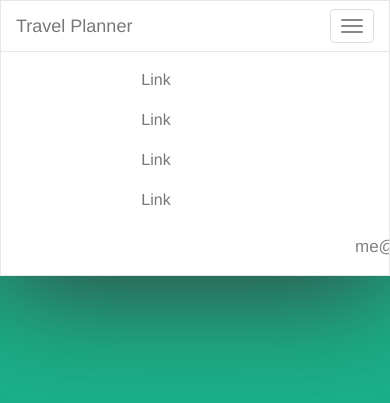
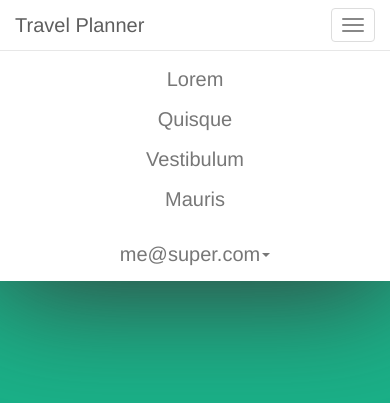
Before and after one commit to jgtaruc/travel-planner, a Django app: page /home/dashboard in a window 390 px wide, after a click on "Toggle navigation". Shown: the top 403 px of the page. Run offline with Django 3.2, Linux system fonts and the light colour scheme; a user stored in the database is signed in; parts of the project's set-up code (start-up, migrations or seed data) failed here and were passed over; some libraries are stand-ins or nearby versions.

Commit message:
did some window responsive work on main and dashboard pages

```diff
--- a/trip_app/static/trip_app/css/dashboard.css
+++ b/trip_app/static/trip_app/css/dashboard.css
@@ -3,46 +3,32 @@
 .navbar-default .navbar-nav > .open > a:hover,
 .navbar-default .navbar-nav > .open > a:focus {
   background-color: rgb(26, 177, 136);
+  transition: .4s ease;
 }
 
 .navbar {
   box-shadow:0 4px 120px 4px #383838;
   background-color: white;
-}
-
-.nav, .navbar-nav {
-  position: relative;
-  left: 35%;
-}
-
-.dropdown {
-  position: relative;
-  float: right;
-}
-
-.dropdown-menu {
-  left: auto;
-  right: 0;
-}
-
-.collapse {
-  margin-left: auto;
-  margin-right: auto;
-
-}
-
-#signout, #signout li a{
-  position: relative;
-  text-decoration: none;
-  list-style: outside none none;
-  font-size: 17px;
-  color: gray;
-  margin-right: 0px;
-  margin-left: 0px;
-  top: inherit;
+  border: none;
+  border-radius: 0px;
 }
 
 
-li a {
-  font-size:  16px;
+.navbar-center {
+  display: inline-block;
+  float: none;
 }
+
+
+.navbar .navbar-collapse {
+    text-align: center;
+}
+
+li a, .navbar-brand {
+  font-size:  20px;
+}
+
+ul {
+  position: relative;
+  vertical-align: middle;
+}
--- a/trip_app/templates/trip_app/dashboard.html
+++ b/trip_app/templates/trip_app/dashboard.html
@@ -2,6 +2,7 @@
 <html lang="en">
   <head>
     <meta charset="utf-8">
+    <meta name="viewport" content="width=device-width, initial-scale=1">
     {% load staticfiles %}
     <link rel="stylesheet" type="text/css" href="{% static 'trip_app/css/bootstrap.css'%}"/>
     <link rel="stylesheet" type="text/css" href="{% static 'trip_app/css/reusables.css'%}"/>
@@ -28,14 +29,14 @@
 
         <!-- Collect the nav links, forms, and other content for toggling -->
         <div class="collapse navbar-collapse" id="bs-example-navbar-collapse-1">
-          <ul class="nav navbar-nav">
-            <li class="links"><a href="#">Link <span class="sr-only">(current)</span></a></li>
-            <li class="links"><a href="#">Link</a></li>
-            <li class="links"><a href="#">Link</a></li>
-            <li class="links"><a href="#">Link</a></li>
+          <ul class="nav navbar-nav navbar-center">
+            <li class="links"><a href="#">Lorem<span class="sr-only">(current)</span></a></li>
+            <li class="links"><a href="#">Quisque</a></li>
+            <li class="links"><a href="#">Vestibulum</a></li>
+            <li class="links"><a href="#">Mauris</a></li>
           </ul>
 
-          <ul id="signout" class="nav navbar-nav">
+          <ul class="nav navbar-nav navbar-right">
             <li class="dropdown">
               <a id="dropdown-btn" href="#" class="dropdown-toggle" data-toggle="dropdown" role="button" aria-haspopup="true" aria-expanded="false">
                 {{user.email}}<span class="caret"></span>
```
Also changed, not shown: trip_app/static/trip_app/css/login_signup.css (+7 -13 lines), trip_app/static/trip_app/js/login_signup.js (+9 -0 lines), trip_app/templates/trip_app/main.html (+8 -6 lines), db.sqlite3, 2 other files.
